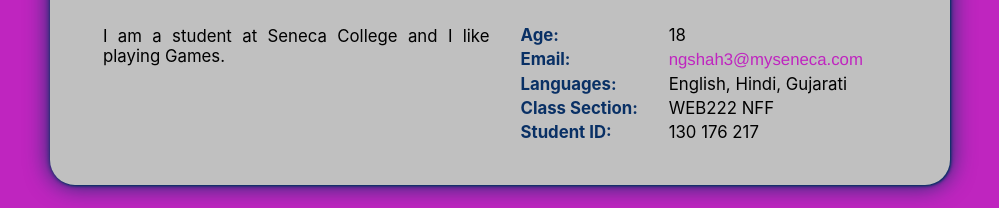
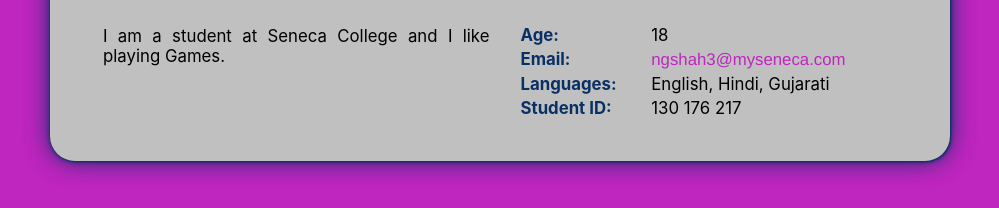
Before and after one commit to NishitShah18/final_web222, a plain HTML site: page index.html in a window 1280 px wide. Shown: the part 1240-1448 px from the top of the page, without its empty margins (140-1139 px from the left). Drawn offline with Linux system fonts and the light colour scheme.

Commit message:
Update index.html

```diff
--- a/index.html
+++ b/index.html
@@ -87,10 +87,6 @@
                     <tr>
                         <td style="text-align: left;"><b>Languages:</b></td>
                         <td style="text-align: left;">English, Hindi, Gujarati</td>
-                    </tr>
-                    <tr>
-                        <td style="text-align: left;"><b>Class Section:</b></td>
-                        <td style="text-align: left;">WEB222 NFF</td>
                     </tr>
                     <tr>
                         <td style="text-align: left;"><b>Student ID:</b></td>
```
